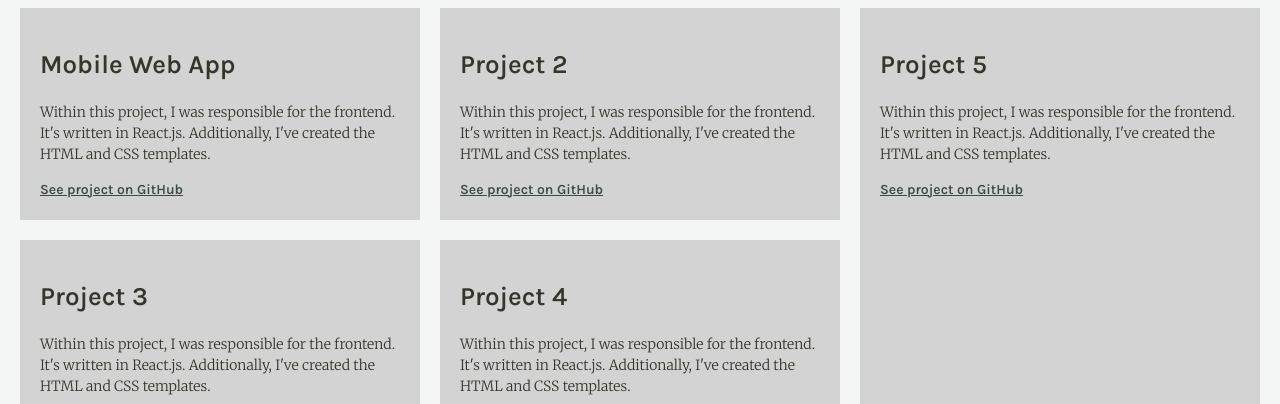
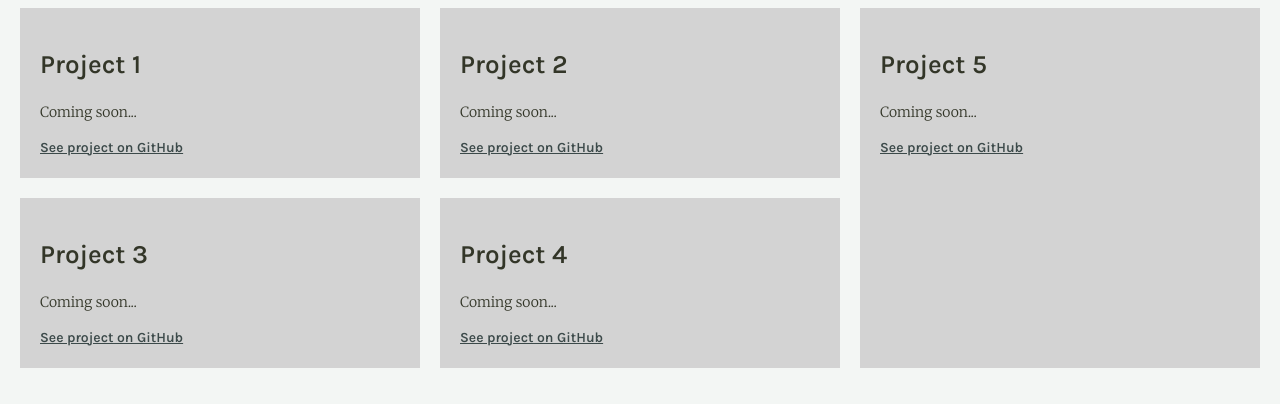
Before and after one commit to NeleSchallenberg/portfolio-website, a plain HTML site: page work.html in a window 1280 px wide. Shown: the part 168-572 px from the top of the page. Drawn offline with nearby package versions, Linux system fonts and the light colour scheme.

Commit message:
Project list content was changed

```diff
--- a/work.html
+++ b/work.html
@@ -37,16 +37,14 @@
         </header>
 
         <section>
-            <h1 class="project-list__header"> My projects </h1>
+            <h1 class="project-list__header"> My Projects </h1>
             <div class="project-list">
 
                 <!-- Container 1 -->
                 <div class="project-list__item">
-                    <h1>Mobile Web App</h1>
+                    <h1>Project 1</h1>
                     <p>
-                        Within this project, I was responsible for the frontend.
-                        It's written in React.js.
-                        Additionally, I've created the HTML and CSS templates.
+                        Coming soon...
                     </p>
                     <a href="#">See project on GitHub</a>
                 </div>
@@ -55,9 +53,8 @@
                 <div class="project-list__item">
                     <h1>Project 2</h1>
                     <p>
-                        Within this project, I was responsible for the frontend.
-                        It's written in React.js.
-                        Additionally, I've created the HTML and CSS templates.
+                        Coming soon...
+
                     </p>
                     <a href="#">See project on GitHub</a>
                 </div>
@@ -66,9 +63,8 @@
                 <div class="project-list__item">
                     <h1>Project 3</h1>
                     <p>
-                        Within this project, I was responsible for the frontend.
-                        It's written in React.js.
-                        Additionally, I've created the HTML and CSS templates.
+                        Coming soon...
+
                     </p>
                     <a href="#">See project on GitHub</a>
                 </div>
@@ -77,9 +73,8 @@
                 <div class="project-list__item">
                     <h1>Project 4</h1>
                     <p>
-                        Within this project, I was responsible for the frontend.
-                        It's written in React.js.
-                        Additionally, I've created the HTML and CSS templates.
+                        Coming soon...
+
                     </p>
                     <a href="#">See project on GitHub</a>
                 </div>
@@ -88,9 +83,8 @@
                 <div class="project-list__item">
                     <h1>Project 5</h1>
                     <p>
-                        Within this project, I was responsible for the frontend.
-                        It's written in React.js.
-                        Additionally, I've created the HTML and CSS templates.
+                        Coming soon...
+
                     </p>
                     <a href="#">See project on GitHub</a>
                 </div>
```
